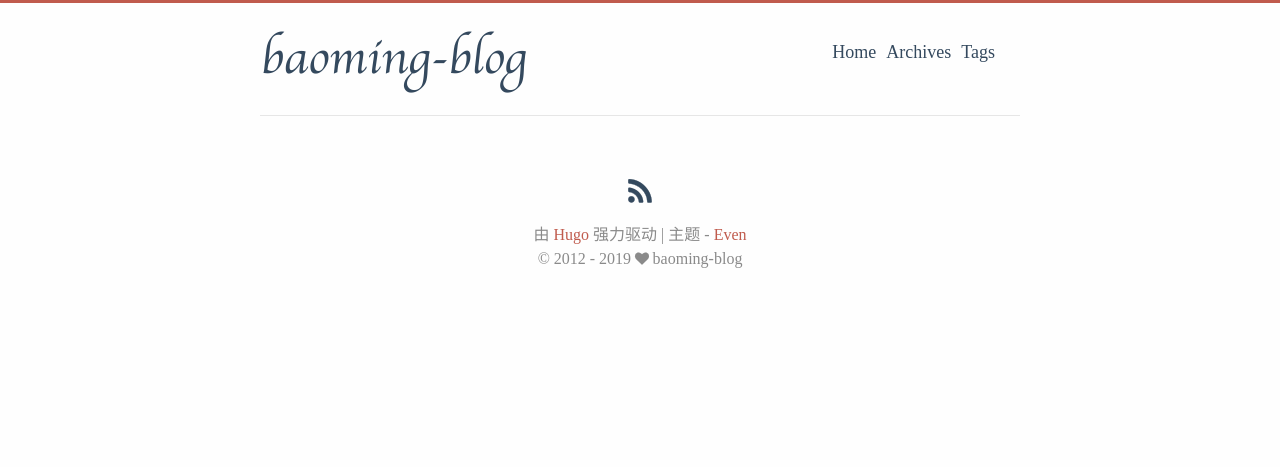
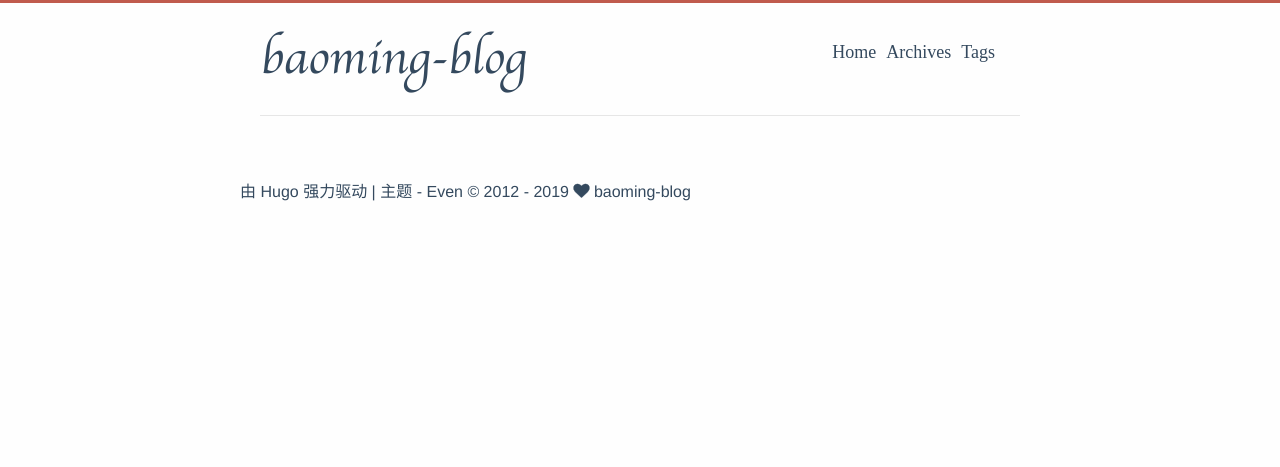
Before and after one commit to baoming739/myblog, a Django app: template templates/home.html in a window 1280 px wide. Shown: the top 467 px of the page. Run offline with Django 3.2, Linux system fonts and the light colour scheme; the template is opened without the code that fills it, so the values that code supplies are empty.

Commit message:
主页优化

```diff
--- a/templates/home.html
+++ b/templates/home.html
@@ -158,10 +158,10 @@
       </div>
     </main>
 
-    <footer id="footer" class="footer">
-      <div class="social-links">
-  <a href="http://ladder1984.github.io/index.xml" type="application/rss+xml" class="iconfont icon-rss" title="rss"></a>
-</div>
+{#    <footer id="footer" class="footer">#}
+{#      <div class="social-links">#}
+{#  <a href="http://ladder1984.github.io/index.xml" type="application/rss+xml" class="iconfont icon-rss" title="rss"></a>#}
+{#</div>#}
 
 <div class="copyright">
   <span class="power-by">
```
